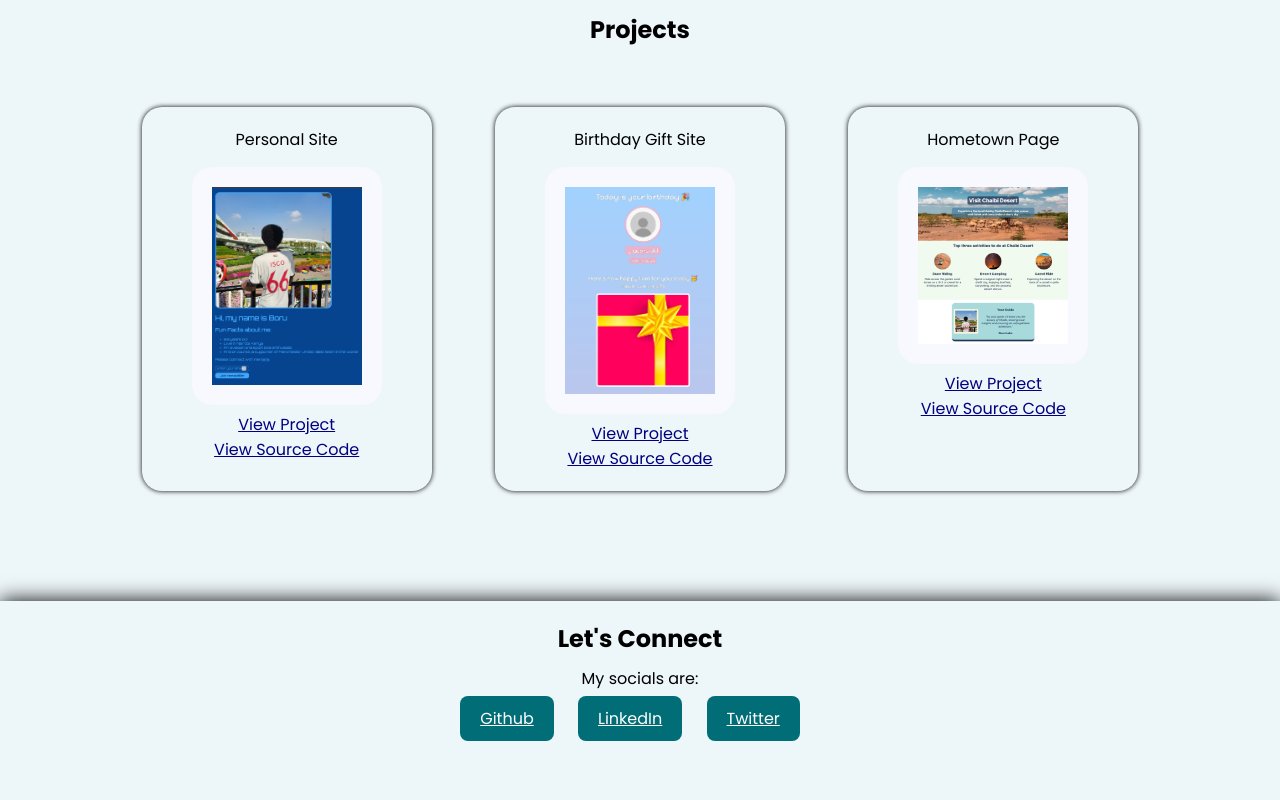
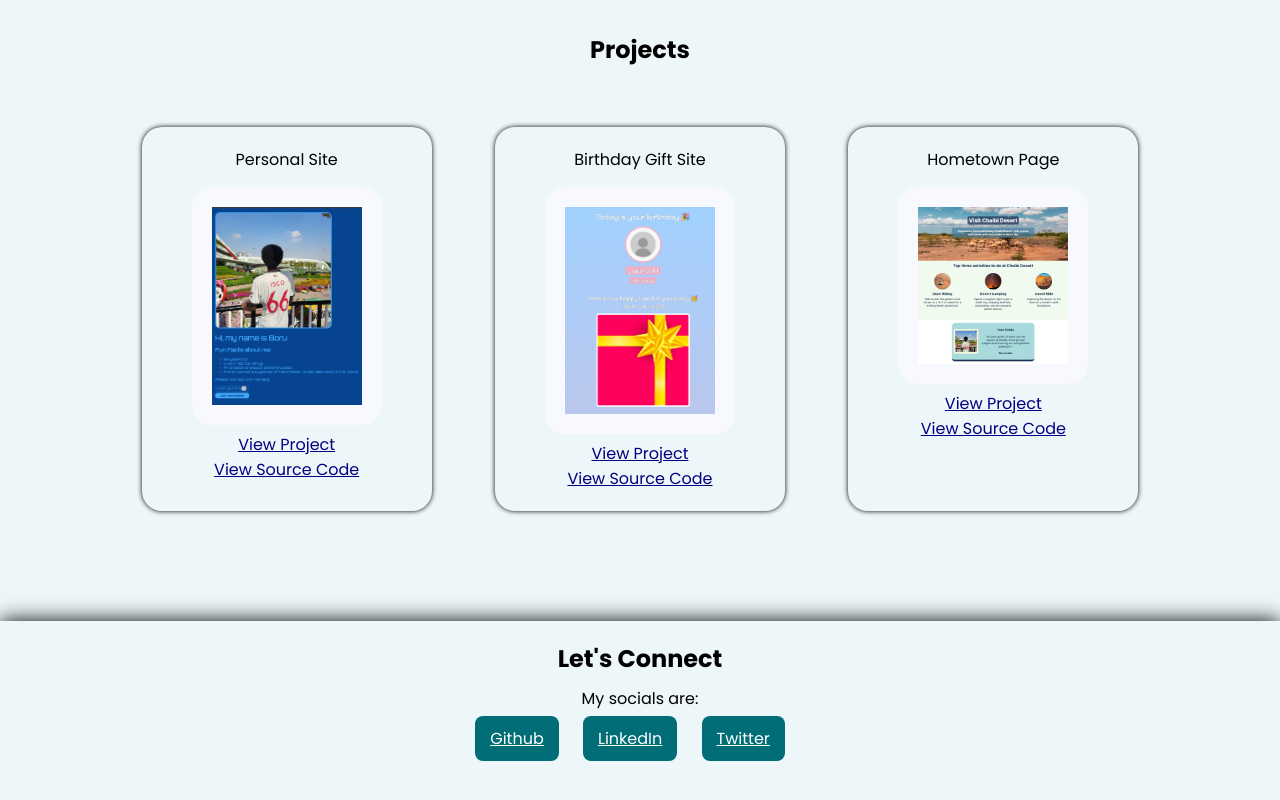
Before and after one commit to BoruIsakoJ/my-personal-website, a plain HTML site: page index.html in a window 1280 px wide. Shown: the part 1052-1852 px from the top of the page. Before the commit the page ends 1813 px from the top, so only its background shows below. Drawn offline with Linux system fonts and the light colour scheme; a web font is replaced by a local one.

Commit message:
Update styles.css and README.md

```diff
--- a/style.css
+++ b/style.css
@@ -1,5 +1,4 @@
 @import url('https://fonts.googleapis.com/css2?family=Poppins:ital,wght@0,100;0,200;0,300;0,400;0,500;0,600;0,700;0,800;0,900;1,100;1,200;1,300;1,400;1,500;1,600;1,700;1,800;1,900&family=Roboto:wght@400;700&display=swap');
-
 * {
     margin: 0;
     padding: 0;
@@ -29,7 +28,7 @@ nav {
     min-height: 40px;
 }
 
-nav p a{
+nav p a {
     font-size: 2rem;
     font-weight: 900;
     text-decoration: none;
@@ -47,14 +46,15 @@ nav li {
     transition: all .3s ease-in-out;
     cursor: pointer;
 }
-nav li a{
+
+nav li a {
     text-decoration: none;
     color: black;
     transition: all .3s;
 }
 
 nav li a:hover {
-    color:#006D77 ;
+    color: #006D77;
 }
 
 #hero {
@@ -85,7 +85,7 @@ nav li a:hover {
     margin-right: 20px;
     border-radius: 8px;
     transition: all .4s;
-
+    margin-bottom: 20px;
 }
 
 #hero div button:hover {
@@ -203,15 +203,15 @@ footer {
 footer button {
     background-color: #006D77;
     border: none;
-    padding: 10px 20px;
+    padding: 10px 15px;
     margin-right: 20px;
     border-radius: 8px;
     transition: all .4s;
+    margin-bottom: 20px;
 }
 
 footer button:hover {
     background-color: #07a2b0;
-    ;
 }
 
 footer button a {
@@ -221,8 +221,6 @@ footer button a {
     transition: all .4s;
 }
 
-
-
 footer p {
     margin-top: 10px;
     margin-bottom: 5px;
```
Also changed, not shown: 1 other file.
